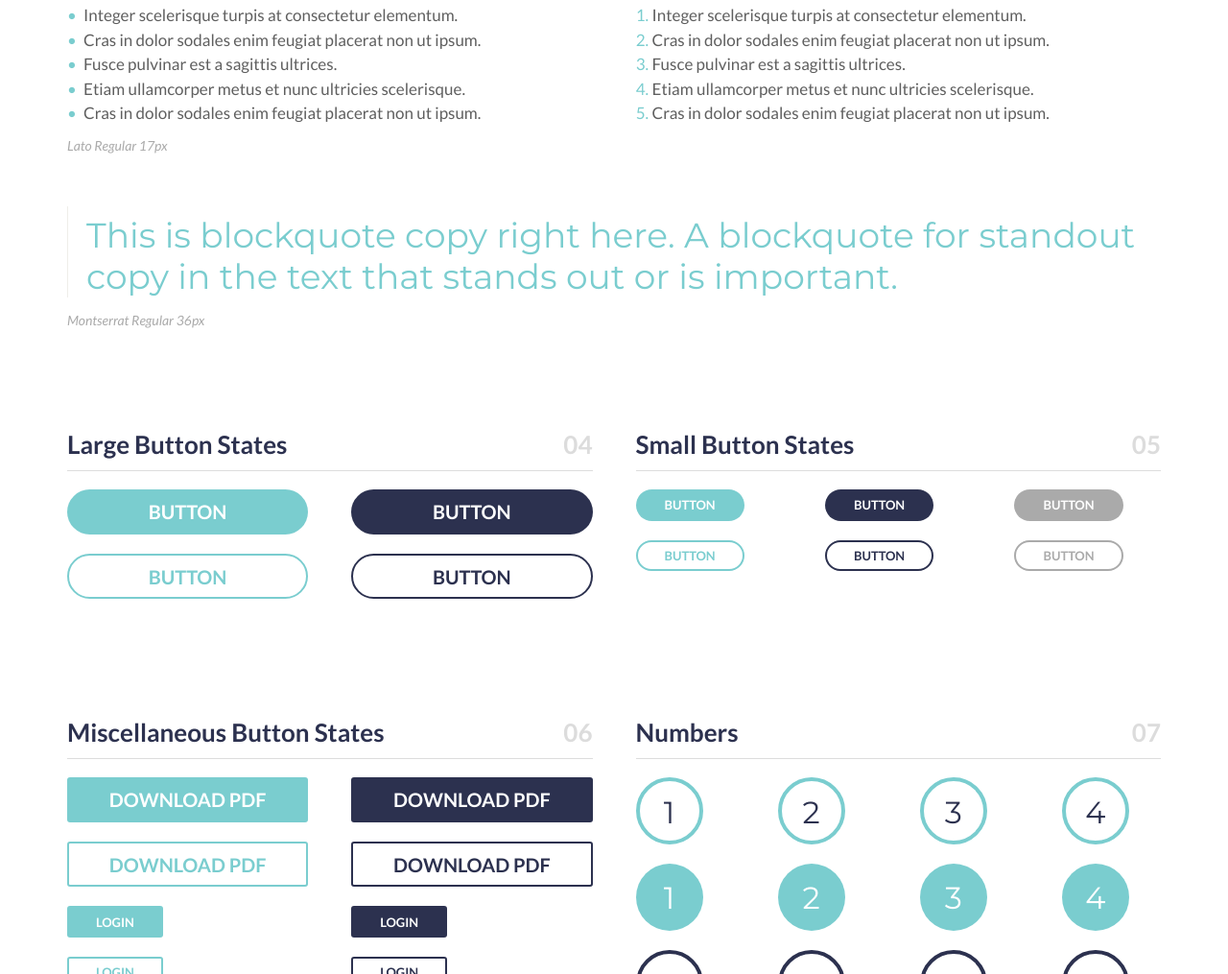
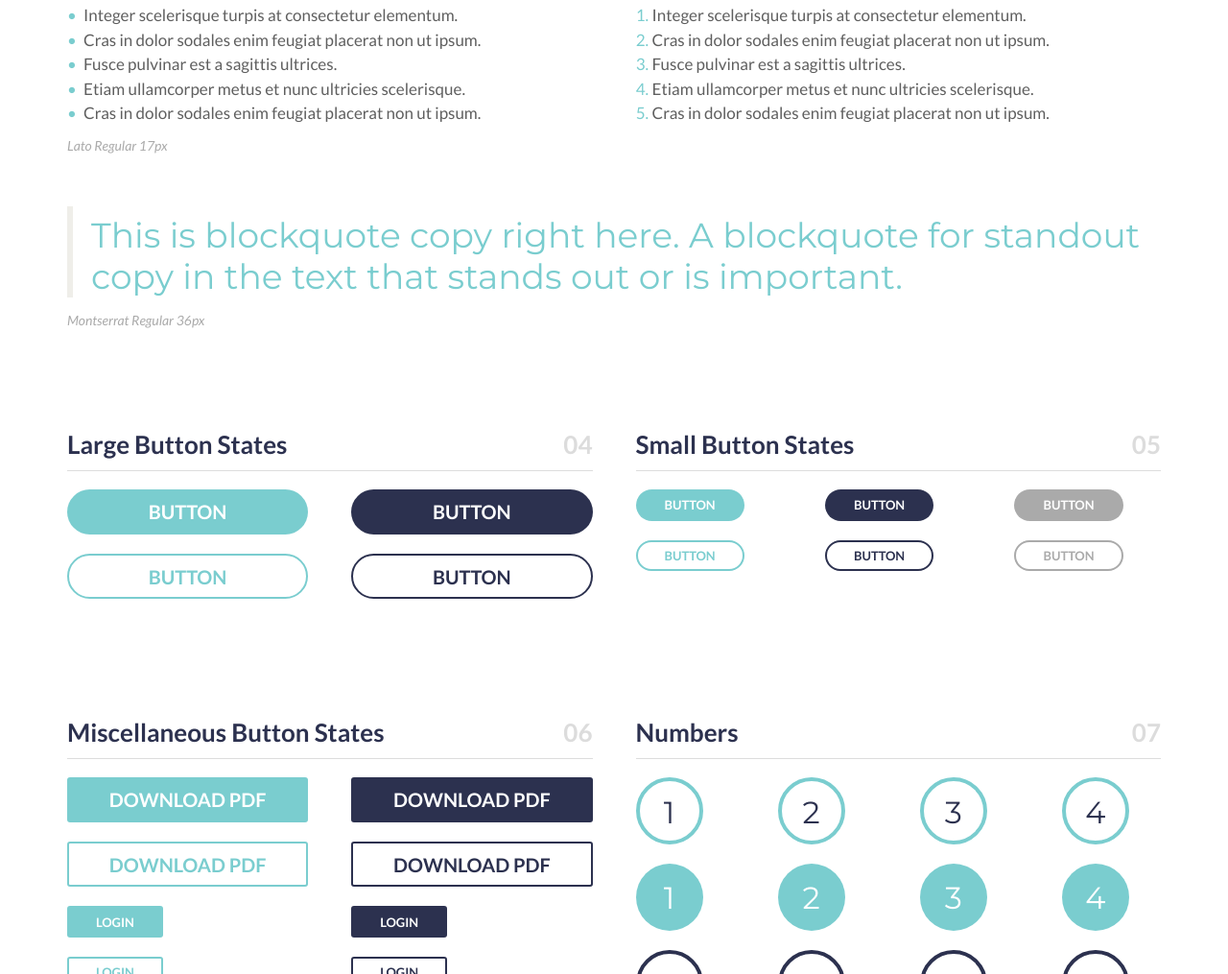
Before and after one commit to jeremymansfield/sdc-ui-style-guide, a plain HTML site: page index.html in a window 1280 px wide. Shown: the part 1129-2144 px from the top of the page at 96% size. Drawn offline with nearby package versions, Linux system fonts and the light colour scheme.

Commit message:
css updates

```diff
--- a/css/app.css
+++ b/css/app.css
@@ -422,7 +422,7 @@ button.small, .button.small {padding: 0.4rem 1.75rem 0.4rem 1.75rem; font-size:
      font-family: 'Montserrat', sans-serif;
      font-weight: 400;
      color: #7acdcf;
-     border-left: 1px solid #efeee9;
+     border-left: 6px solid #efeee9;
 }
  /* ---- 480 (+) ---- */
 @media screen and (min-width: 30em){
```
